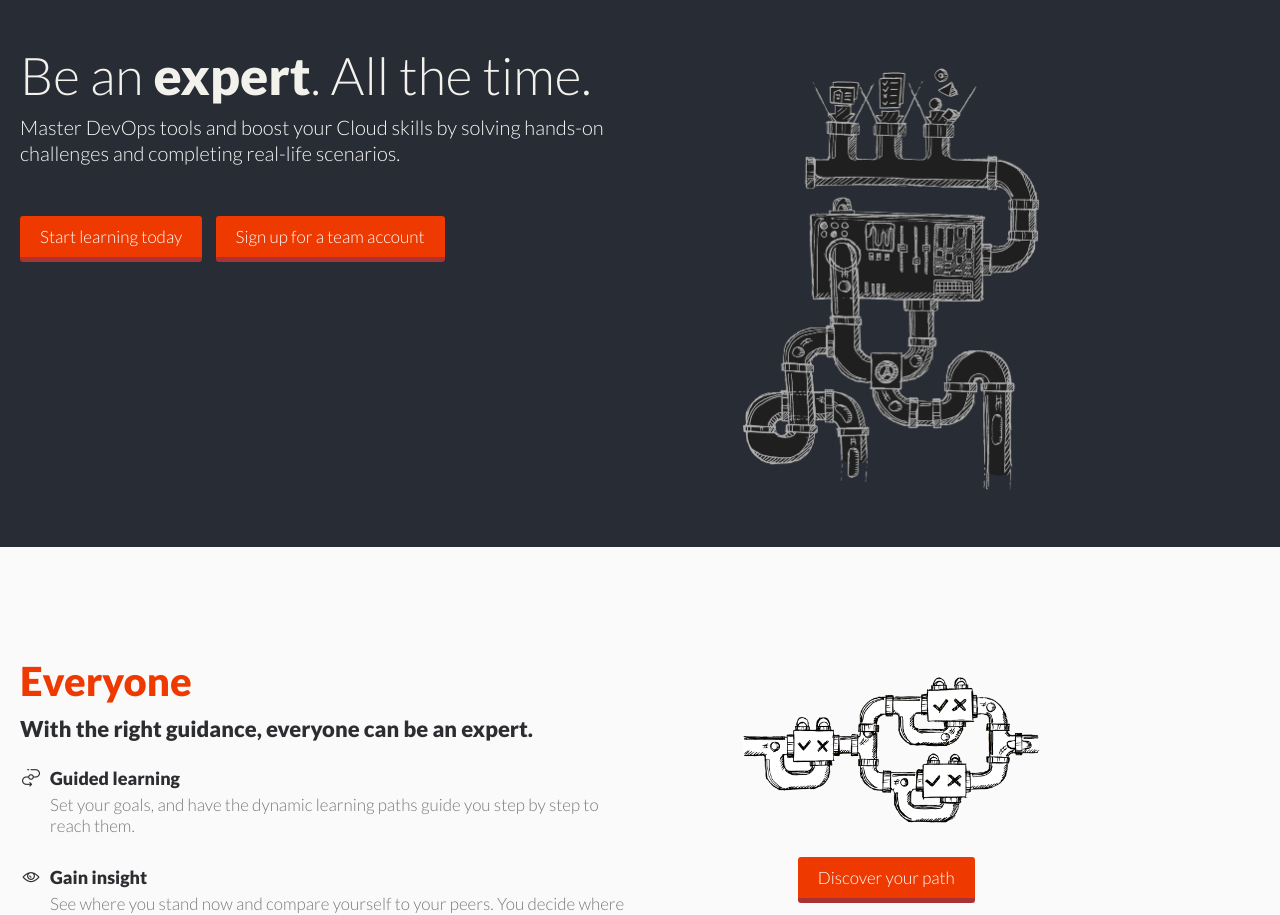
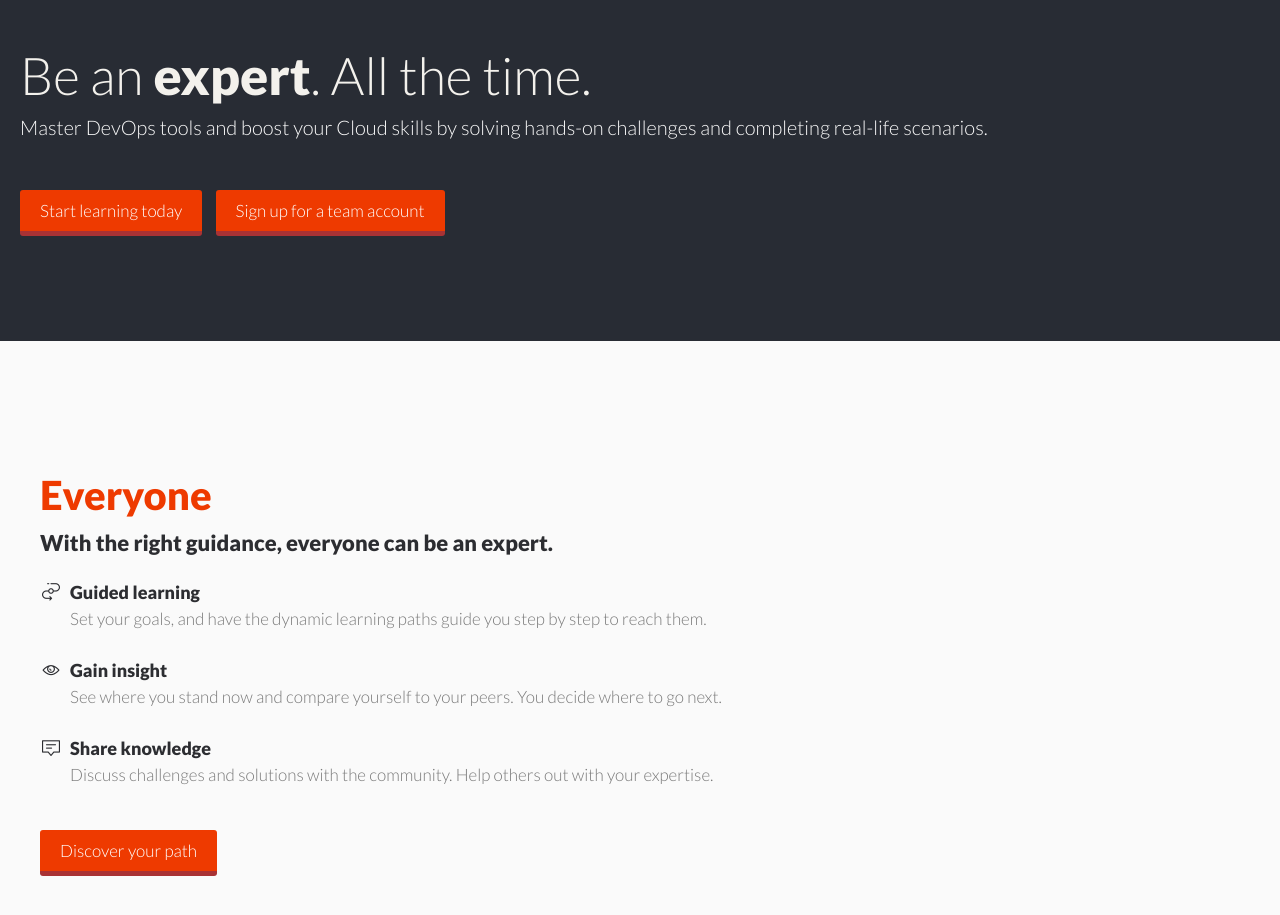
Before and after one commit to instruqt/instruqt.github.io, a plain HTML site: page index.html in a window 1280 px wide. Shown: the part 69-984 px from the top of the page. Drawn offline with Linux system fonts and the light colour scheme; a web font is replaced by a local one.

Commit message:
Like this?

```diff
--- a/css/main.css
+++ b/css/main.css
@@ -116,7 +116,7 @@ nav label:before {
 
 #intro {
   box-sizing: border-box;
-  padding: 20px;
+  padding: 20px 20px 100px 20px;
 }
 
 #intro .intro h1 {
@@ -146,15 +146,6 @@ nav label:before {
   border-radius: 3px;
   border-bottom: 5px solid #A93234;
   margin: 20px 0 5px 0;
-}
-
-#intro .image {
-  text-align: center;
-}
-
-#intro .image img {
-  margin: 30px 0;
-  width: 90%;
 }
 
 #technologies {
@@ -223,18 +214,19 @@ nav label:before {
   color: #2C2D31;
 }
 
-#benefits .benefit {
-  padding-bottom: 30px;
+#benefits .content {
+  display: flex;
+  justify-content: space-between;
+  flex-wrap: wrap;
 }
 
-#benefits .image {
-  margin-top: 30px;
-  text-align: center;
-}
-
-#benefits .image img {
-  width: 70%;
-  margin-bottom: 30px
+#benefits .benefit {
+  flex: 1;
+  display: inline-block;
+  width: 30%;
+  min-width: 250px;
+  padding: 20px;
+  padding-bottom: 30px;
 }
 
 #benefits h2 {
@@ -280,10 +272,6 @@ nav label:before {
   content: '\e7ca';
 }
 
-#benefit-expert .image {
-  float: left;
-}
-
 #benefits .by-experts::before {
   content: '\e9e5';
 }
@@ -312,6 +300,10 @@ nav label:before {
 #benefits p {
   margin: 5px 0;
   color: #7A7A7A;
+}
+
+#benefits .actions {
+  margin-top: 30px;
 }
 
 #teams {
@@ -425,6 +417,14 @@ footer .copy {
   header nav .actions {
     display: none;
   }
+
+  #benefits .benefit {
+    flex: 0;
+    display: block;
+    min-width: 100%;
+    padding: 20px;
+    padding-bottom: 30px;
+  }
 }
 
 @media only screen and (min-width : 480px) {
@@ -441,33 +441,21 @@ footer .copy {
     margin: 20px 10px 5px 0;
   }
 
-  #intro .image img {
-    width: 60%;
-  }
-
-  #benefits .image img {
-    width: 60%;
+  #benefits .benefit {
+    flex: 0;
+    display: block;
+    min-width: 100%;
+    padding: 20px;
+    padding-bottom: 30px;
   }
 }
 
 /* Small Devices, Tablets */
-@media only screen and (min-width : 768px) {
+@media only screen and (min-width : 768px) and (max-width : 992px) {
   .content {
     width: 728px;
     margin-left: auto;
     margin-right: auto;
-  }
-
-  #intro {
-    vertical-align: top;
-  }
-
-  #intro .intro {
-
-  }
-
-  #intro .image img {
-    width: 60%;
   }
 
   #intro .intro a {
@@ -475,8 +463,12 @@ footer .copy {
     margin: 20px 10px 5px 0;
   }
 
-  #benefits .image img {
-    width: 60%;
+  #benefits .benefit {
+    flex: 0;
+    display: block;
+    min-width: 100%;
+    padding: 20px;
+    padding-bottom: 30px;
   }
 }
 
@@ -486,32 +478,6 @@ footer .copy {
     width: 952px;
     margin-left: auto;
     margin-right: auto;
-  }
-
-  #intro .intro {
-    display: inline-block;
-    width: 50%;
-    min-width: 500px;
-  }
-
-  #intro .image {
-    vertical-align: top;
-    display: inline-block;
-    width: 40%;
-    text-align: center;
-  }
-
-  #benefits .description {
-    display: inline-block;
-    width: 50%;
-    min-width: 500px;
-  }
-
-  #benefits .image {
-    vertical-align: top;
-    display: inline-block;
-    width: 40%;
-    text-align: center;
   }
 }
 
--- a/index.html
+++ b/index.html
@@ -42,9 +42,6 @@
           <a href="https://play.instruqt.com">Start learning today</a>
           <a href="https://goo.gl/forms/Rr8NIB3lLhrTkGtk2">Sign up for a team account</a>
         </div>
-        <div class="image">
-          <img src="img/machine.png" />
-        </div>
       </div>
     </section>
 
@@ -68,9 +65,6 @@
                 <p>Discuss challenges and solutions with the community. Help others out with your expertise.</p>
               </li>
             </ul>
-          </div>
-          <div class="image">
-            <img src="img/learning-paths.png" />
             <div class="actions">
               <a href="https://play.instruqt.com">Discover your path</a>
             </div>
@@ -90,9 +84,6 @@
                 <p>Challenges are built by experts, to give you the best learning experience. Be a community hero and share your expertise by creating challenges for others.</p>
               </li>
             </ul>
-          </div>
-          <div class="image">
-            <img src="img/hands-on.png" />
             <div class="actions">
               <a href="https://play.instruqt.com">Become an expert</a>
             </div>
@@ -116,9 +107,6 @@
                 <p>Learn in the office, at home or on the go. Any time you have a couple of minutes to spare, you can play another challenge.</p>
               </li>
             </ul>
-          </div>
-          <div class="image">
-            <img src="img/continuous-learning.png" />
             <div class="actions">
               <a href="https://play.instruqt.com">Learn anywhere, any time</a>
             </div>
@@ -131,9 +119,6 @@
       <div class="content">
         <h2><strong>Benefits</strong> for <strong>teams</strong> of 2 or more</h2>
         <h3>You never learn alone. Guided learning expeditions for teams with metrics and feedback loops.</h3>
-        <div class="actions">
-          <a href="https://goo.gl/forms/Rr8NIB3lLhrTkGtk2">Sign up for a team account</a>
-        </div>
         <ul>
           <li class="team-analytics">
             <h4>Team analytics</h4>
@@ -157,6 +142,9 @@
             </p>
           </li>
         </ul>
+        <div class="actions">
+          <a href="https://goo.gl/forms/Rr8NIB3lLhrTkGtk2">Sign up for a team account</a>
+        </div>
       </div>
     </section>
 
```
